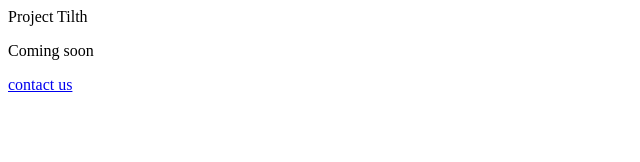
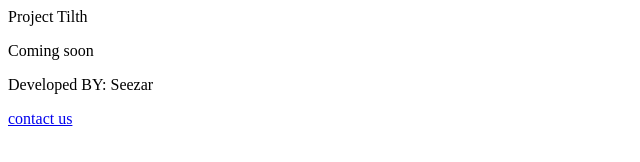
Before and after one commit to SeezarGorgees/tilth, a plain HTML site: page index.html in a window 1280 px wide. Shown: the whole page, without its empty margins (0-640 px from the left). Drawn offline with Linux system fonts and the light colour scheme.

Commit message:
Update webite

```diff
--- a/index.html
+++ b/index.html
@@ -3,6 +3,7 @@
 <body>
 <p> Project Tilth </p>
 <p> Coming soon </p>
+<p> Developed BY: Seezar</p>
 <a href="contact.html">contact us</a>
 </body>
 </html>
```
